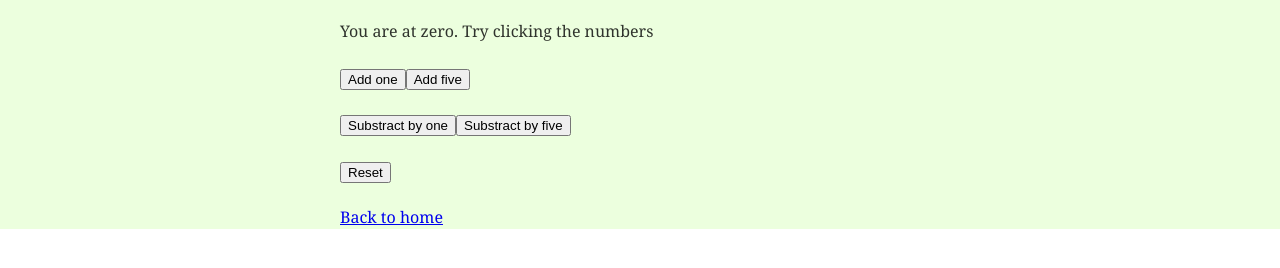
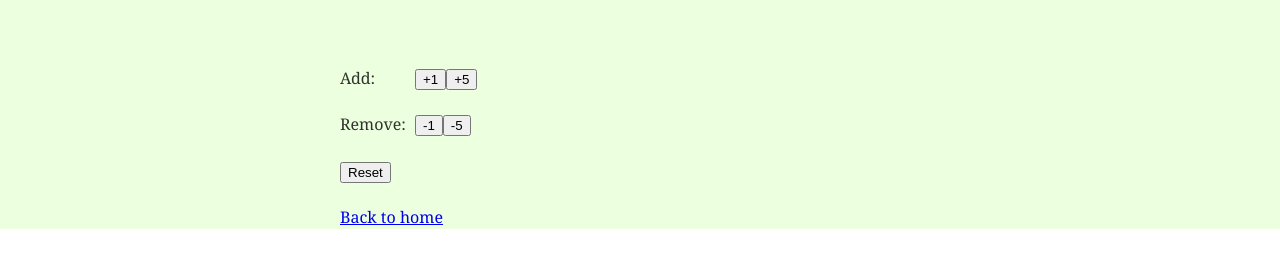
Before and after one commit to kirkkala/gatsby-first-flight, a Gatsby site: page /counter in a window 1280 px wide. Shown: the part 86-354 px from the top of the page. Built offline with nearby package versions, Linux system fonts and the light colour scheme; Gatsby itself is replaced by a stand-in of ours.

Commit message:
Add Label component and make counter look nicer

```diff
--- /dev/null
+++ b/src/components/label.js
@@ -0,0 +1,5 @@
+import React from "react";
+
+export default ({ children }) => (
+  <span style={{ display: "inline-block", width: "75px" }}>{children}</span>
+);
--- a/src/pages/counter.js
+++ b/src/pages/counter.js
@@ -1,6 +1,7 @@
 import React from "react";
 import Link from "gatsby-link";
 import Container from "../components/container";
+import Label from "../components/label";
 
 
 class Counter extends React.Component {
@@ -14,13 +15,13 @@ class Counter extends React.Component {
   render() {
 
     if (this.state.count === 0) {
-      this.state.counterText = 'You are at zero. Try clicking the numbers';
+      this.state.counterText = '&nbsp;';
       this.state.background = '#ECFFDE';
     } else if (this.state.count > 0) {
-      this.state.counterText = 'Nice, you are at <strong>' + this.state.count + '</strong> which is larger than zero';
+      this.state.counterText = 'You have clicked to <strong>' + this.state.count + '</strong> and it is larger number than zero';
       this.state.background = '#FFE4DE';
     } else {
-      this.state.counterText = 'Your number <strong>' + this.state.count + '</strong> is rather negative';
+      this.state.counterText = 'you have clicked to <strong>' + this.state.count + '</strong> and it is a rather negative number';
       this.state.background = '#DEEFFF';
     }
 
@@ -30,37 +31,37 @@ class Counter extends React.Component {
 
         <h1>Hello counter</h1>
         <p dangerouslySetInnerHTML={{ __html: this.state.counterText }}/>
-        <p><button
+        <p><Label>Add:</Label><button
           onClick={() =>
             this.setState(prevState => ({
               count: prevState.count + 1,
             }))
           }
-        >Add one</button>
+        >+1</button>
           <button
             onClick={() =>
               this.setState(prevState => ({
                 count: prevState.count + 5,
               }))
             }
-          >Add five</button>
+          >+5</button>
         </p>
 
         <p>
-          <button
+          <Label>Remove:</Label><button
             onClick={() =>
               this.setState(prevState => ({
                   count:prevState.count - 1,
                 }
               ))}
-          >Substract by one</button>
+          >-1</button>
           <button
             onClick={() =>
               this.setState(prevState => ({
                   count:prevState.count - 5,
                 }
               ))}
-          >Substract by five</button>
+          >-5</button>
         </p>
 
         <p>
--- a/src/utils/typography.js
+++ b/src/utils/typography.js
@@ -5,7 +5,7 @@ import moragaTheme from "typography-theme-moraga";
 // Other theme packages available:
 import bootstrapTheme from "typography-theme-bootstrap";
 import twinPeaksTheme from "typography-theme-twin-peaks";
-//import lawtonTheme from "typography-theme-lawton";
+import lawtonTheme from "typography-theme-lawton";
 
 // Use readymade typography themes.
 const typography = new Typography(moragaTheme);
```
